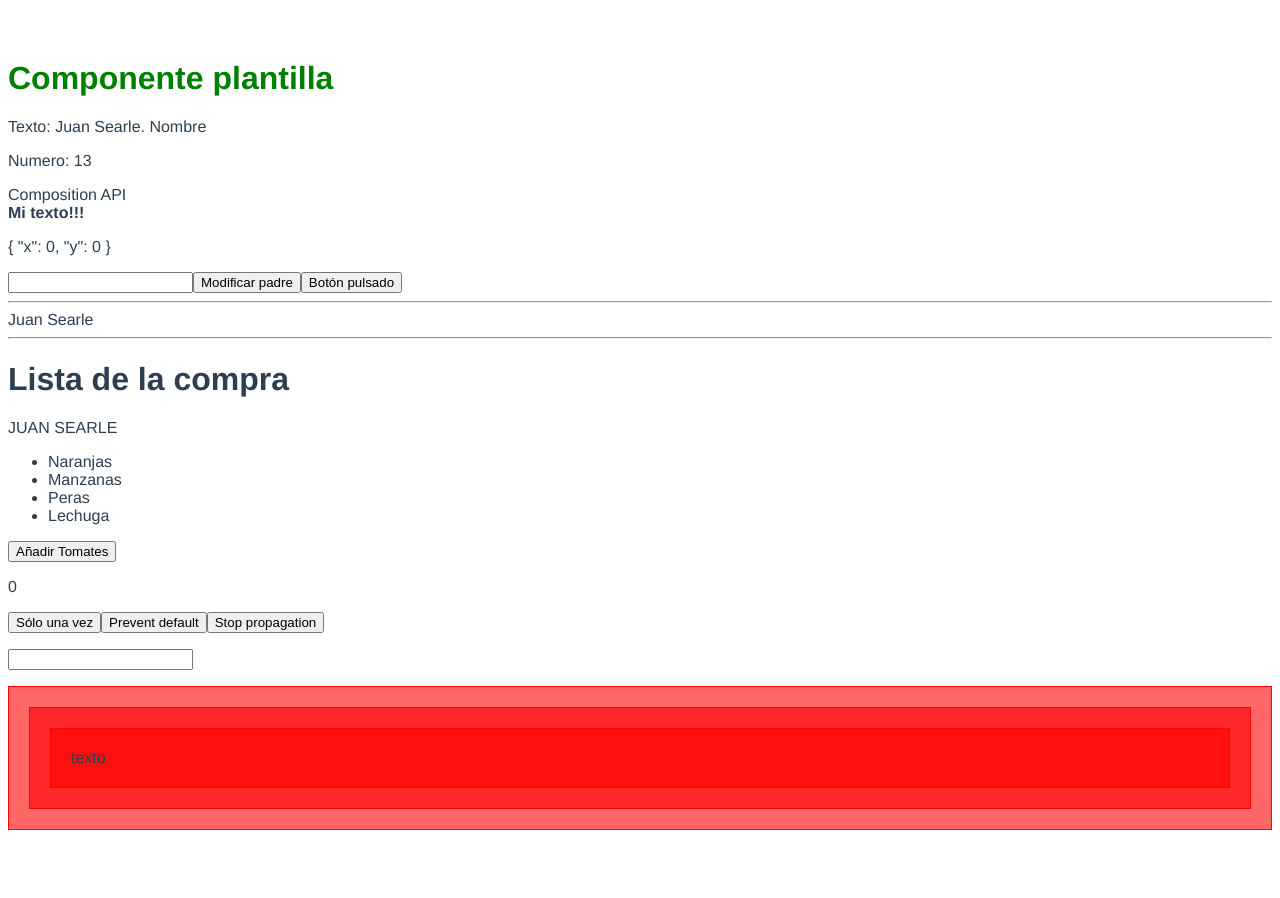
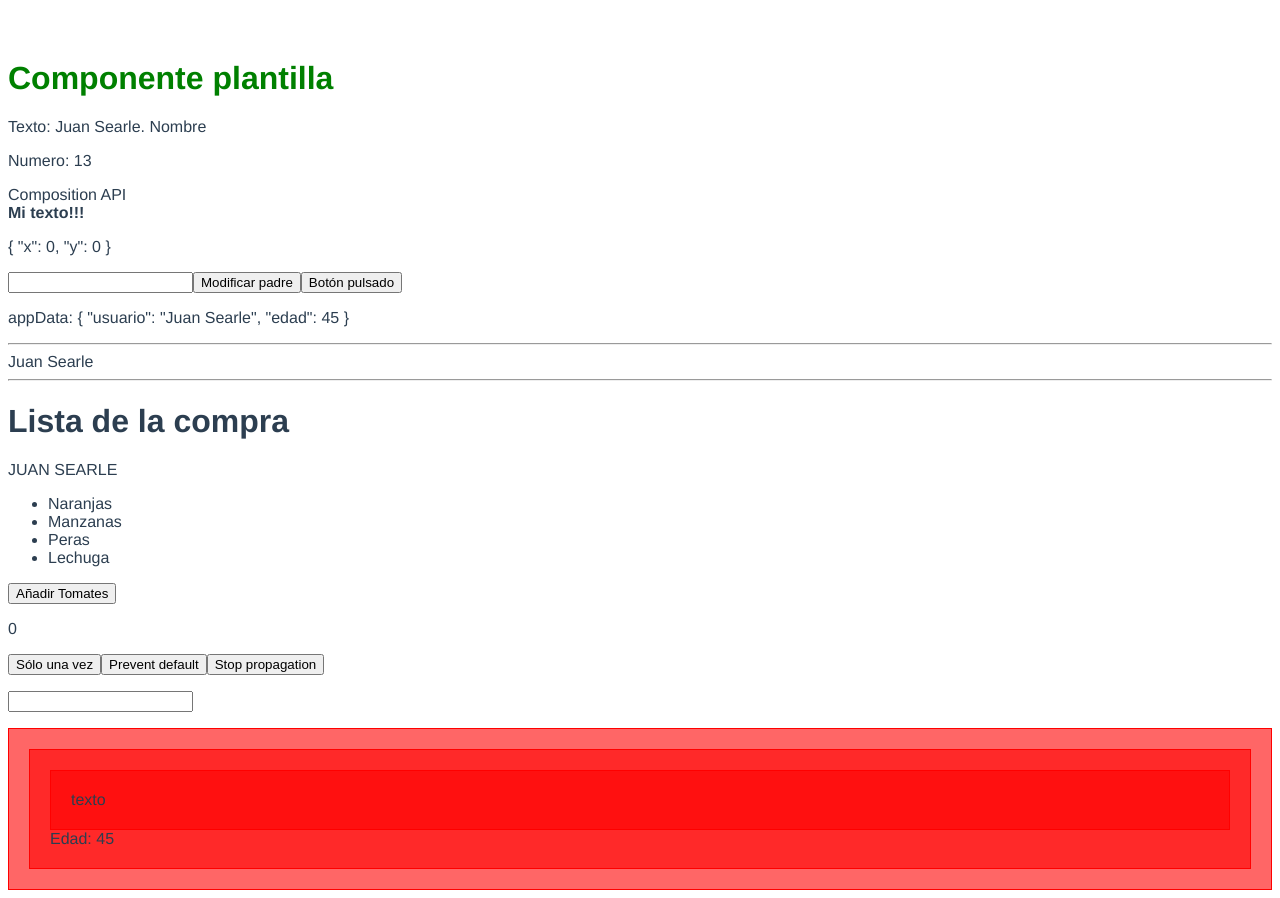
Before and after one commit to jsearle/ionic-vue, a Vue app in the folder vuedemo/: page / in a window 1280 px wide. Before the commit the page ends 838 px from the top, so only its background shows below. Built offline with nearby package versions, Linux system fonts and the light colour scheme.

Commit message:
Provider e injector

```diff
--- a/vuedemo/src/App.vue
+++ b/vuedemo/src/App.vue
@@ -7,7 +7,7 @@
 </template>
 
 <script lang="ts">
-import { defineComponent } from 'vue';
+import { defineComponent, ref, provide } from 'vue';
 //import MiComponente from './components/MiComponente.vue';
 import ShoppingList from './components/ShoppingList.vue';
 import FullComponent from './components/FullComponent.vue';
@@ -28,6 +28,19 @@ export default defineComponent({
   components: {
     ShoppingList,
     FullComponent
+  },
+  setup(){
+    const usuario = ref('Juan Searle')
+    const edad = ref(45)
+    const setEdad = (newEdad: number) => {
+      edad.value = newEdad
+    }
+
+    provide('appData', {
+      usuario,
+      edad,
+      setEdad
+    })
   }
 });
 </script>
--- a/vuedemo/src/components/FullComponent.vue
+++ b/vuedemo/src/components/FullComponent.vue
@@ -14,10 +14,11 @@
   <input type="text" v-model="nombre" />
   <button @click="modificarPadre">Modificar padre</button>
   <button @click="cambioProfundo">Botón pulsado</button>
+  <p @click="() => appData.setEdad(40)">appData: {{appData}}</p>
 </template>
 
 <script lang="ts">
-import { defineComponent, ref, reactive } from 'vue'
+import { defineComponent, ref, reactive, inject } from 'vue'
 import { useMouse } from '../composables/mouse'
 
 export default defineComponent({
@@ -108,6 +109,7 @@ export default defineComponent({
       a:1,
       b:2
     })
+    const appData = inject('appData')
 
     // setters para compartir el método de modificación del ref
     const setTexto2 = (nuevoTexto:string) => {
@@ -118,7 +120,8 @@ export default defineComponent({
     return {
       texto2,
       setTexto2,
-      mouse
+      mouse,
+      appData
     }
   }
 })
--- a/vuedemo/src/components/ShoppingList.vue
+++ b/vuedemo/src/components/ShoppingList.vue
@@ -22,12 +22,13 @@
       <div @mousemove="raton">
         texto
       </div>
+      Edad: {{ (appData?appData.edad:'') }}
     </div>
   </div>
 </template>
 
 <script lang="ts">
-import { defineComponent } from 'vue'
+import { defineComponent, inject } from 'vue'
 
 export default defineComponent({
   name:'ShoppingList',
@@ -69,6 +70,12 @@ export default defineComponent({
     mayusculas(){
       return this.miUsuario.toUpperCase()
     }
+  },
+  setup(){
+    const appData = inject('appData');
+    return {
+      appData
+    }
   }
 })
 </script>
```
